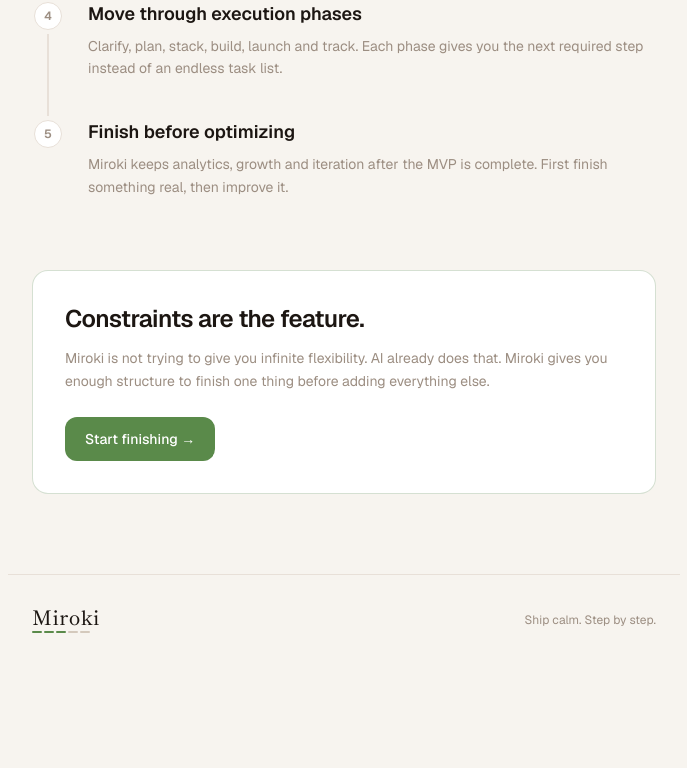
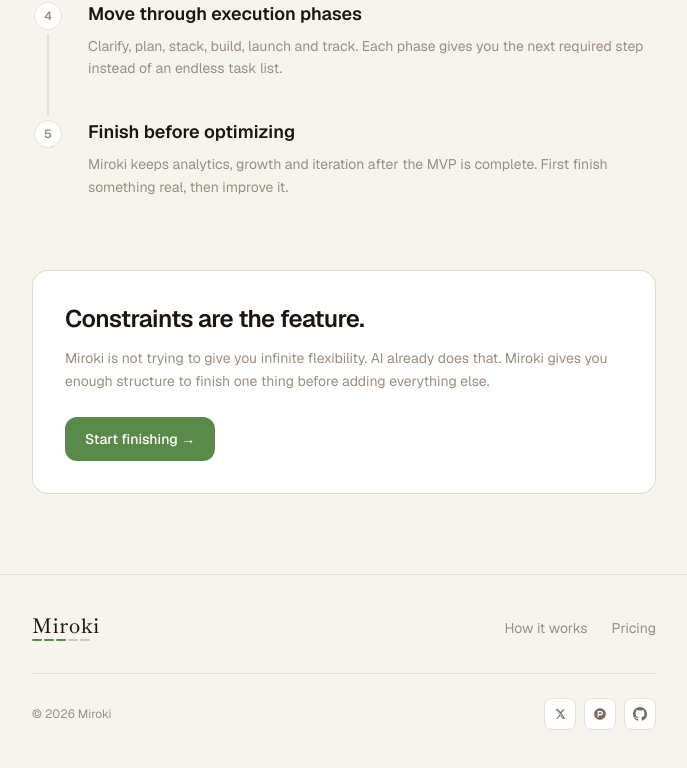
Before and after one commit to diego9621/miroki, a Next.js app: page /how-it-works in a window 1280 px wide. Shown: the part 1120-1888 px from the top of the page, without its empty margins (296-983 px from the left). Before the commit the page ends 1785 px from the top, so only its background shows below. Built offline with nearby package versions, Linux system fonts and the light colour scheme; no server answers.

Commit message:
footer fix

```diff
--- a/app/components/Footer.tsx
+++ b/app/components/Footer.tsx
@@ -33,7 +33,7 @@
         {/* Bottom row: copyright + socials */}
         <div className="flex items-center justify-between" style={{ borderTop: '0.5px solid var(--m-border)', paddingTop: '1.5rem' }}>
           <p className="text-xs" style={{ color: 'var(--m-text-muted)' }}>
-            © 2025 Miroki
+            © 2026 Miroki
           </p>
 
           <div className="flex items-center gap-2">
--- a/app/how-it-works/page.tsx
+++ b/app/how-it-works/page.tsx
@@ -1,5 +1,7 @@
 import Header from '../components/Header'
 import Logo from '../components/Logo'
+import Footer from '../components/Footer'
+
 
 export const metadata = {
   title: 'How Miroki works',
@@ -162,16 +164,7 @@
           </a>
         </div>
       </section>
-
-      <footer
-        className="px-6 py-8 max-w-2xl mx-auto flex justify-between items-center"
-        style={{ borderTop: '0.5px solid var(--m-border)' }}
-      >
-        <Logo />
-        <p className="text-xs" style={{ color: 'var(--m-text-muted)' }}>
-          Ship calm. Step by step.
-        </p>
-      </footer>
+      <Footer />
     </main>
   )
 }
```
